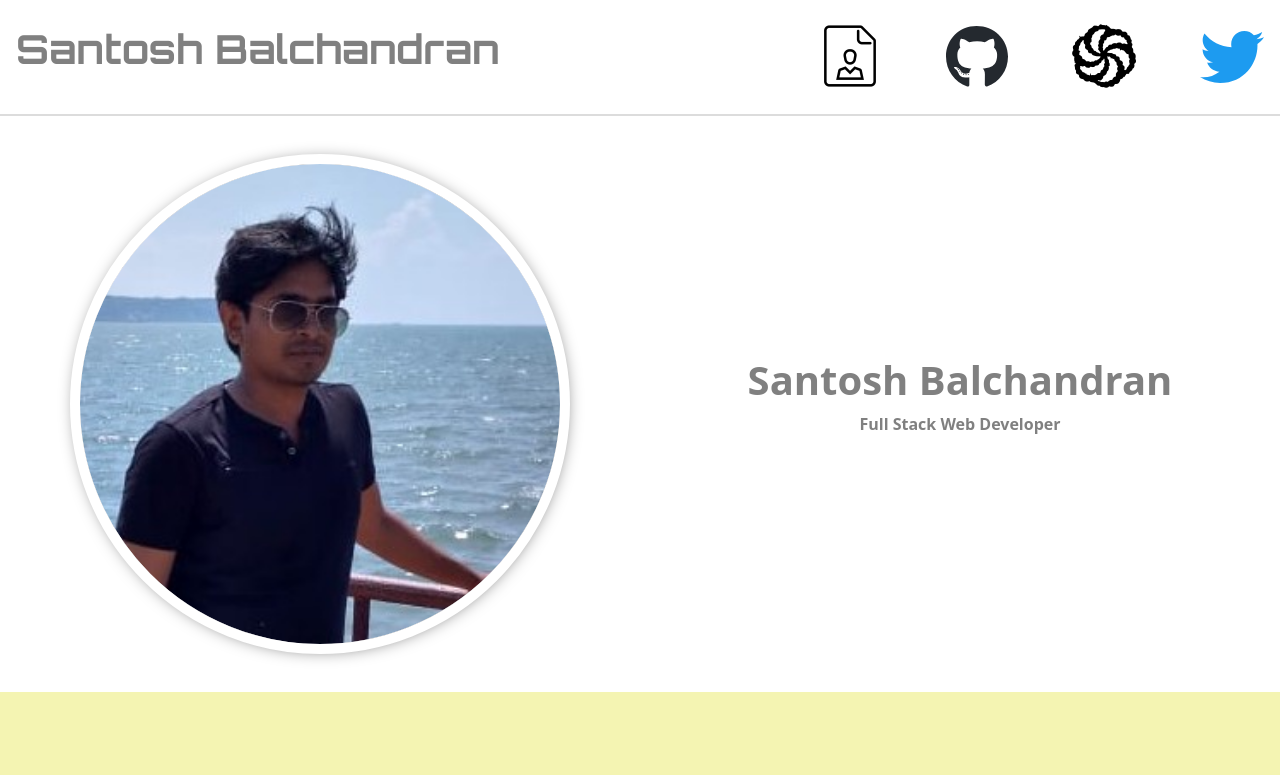
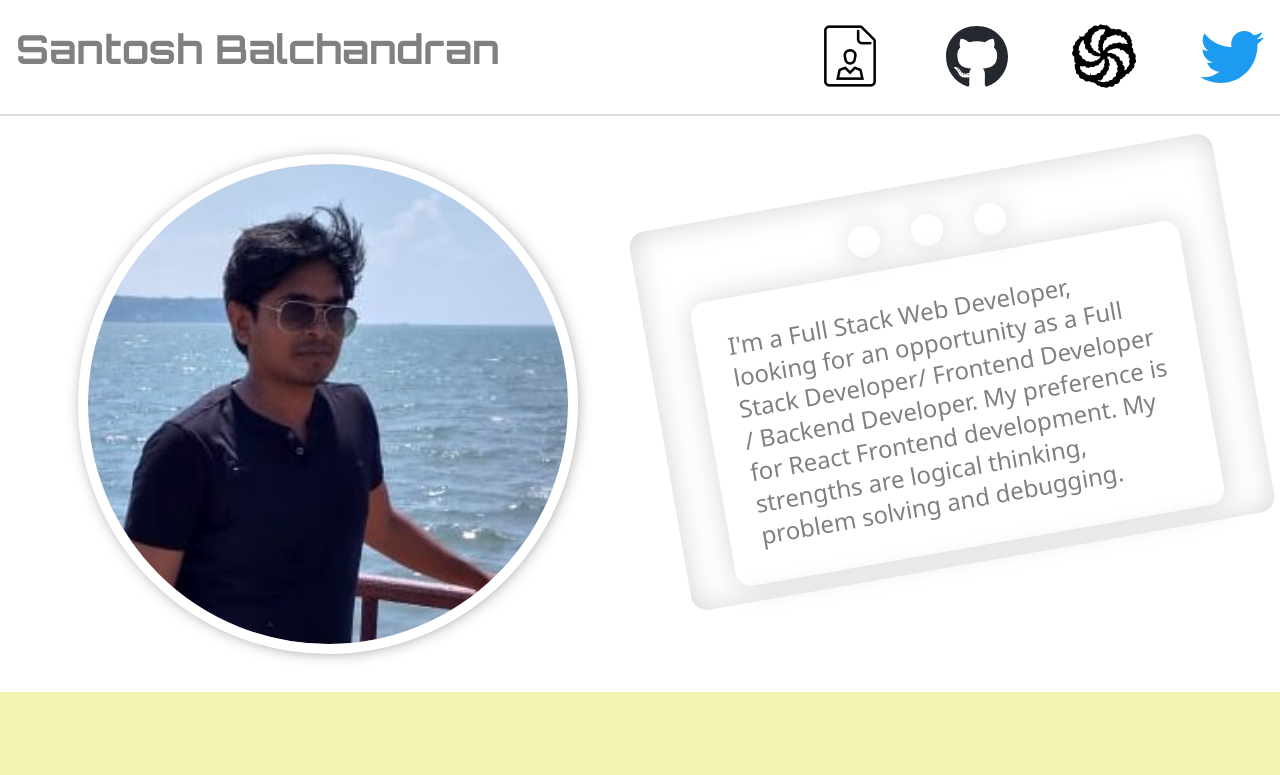
Before and after one commit to sanbal13/Portfolio, a React (Create React App) app: page / in a window 1280 px wide. Shown: the top 775 px of the page. Built offline with nearby package versions, Linux system fonts and the light colour scheme.

Commit message:
Add para to hero section and small changes to other sections

```diff
--- a/src/components/Footer.js
+++ b/src/components/Footer.js
@@ -6,7 +6,7 @@ export default function Footer() {
     <div className="footer padding-3rem">
     <div className="container">
     <div className="primary-footer">
-      Made by Santosh Balchandran(Full Stack Web Developer)
+      Developed by Santosh Balchandran | Full Stack Web Developer
       </div>
       <div className="connect-footer">
       <MyConnect />
--- a/src/components/HeroCode.js
+++ b/src/components/HeroCode.js
@@ -5,7 +5,8 @@ import Grid from '@mui/material/Unstable_Grid2/Grid2';
 
 export default function HeroCode() {
   return (
-    <div className="hero-section padding-3rem">
+    <div className="padding-3rem">
+    <div className="hero-section container">
       <Grid container>
         <Grid item xs={12} md={6}>
           <HeroImage />
@@ -15,5 +16,6 @@ export default function HeroCode() {
         </Grid>
       </Grid>
     </div>
+    </div>
   );
 }
--- a/src/components/HeroPara.js
+++ b/src/components/HeroPara.js
@@ -2,9 +2,14 @@ import React from 'react';
 
 export default function HeroPara() {
   return (
-    <div className='flex-center'>
-      <h1>Santosh Balchandran</h1>
-      <h3>Full Stack Web Developer</h3>
+    <div className='flex-center hero-para-wrapper'>
+    <div className="flex circle-container">
+    <span className="circle"></span>
+    <span className="circle"></span>
+    <span className="circle"></span>
+    </div>
+      <p className="hero-para">I'm a Full Stack Web Developer, looking for an opportunity as a Full Stack Developer/ Frontend Developer / Backend Developer. My preference is for React Frontend development. My strengths are logical thinking, problem solving and debugging.</p>
+
     </div>
   );
 }
--- a/src/components/style.css
+++ b/src/components/style.css
@@ -157,7 +157,7 @@ h2 {
   font-size: 3rem;
   text-align: center;
   margin: 2rem 0 5rem 0;
-  border-bottom: 2px solid rgb(220, 220, 220);;
+  border-bottom: 2px solid rgb(220, 220, 220);
   padding-bottom: 2rem;
 }
 h3 {
@@ -190,7 +190,7 @@ li {
   height: 100%;
 }
 .padding-3rem {
-  padding: 3rem 0;
+  padding: 3rem 1rem;
 }
 .background-primary {
   background-color: rgb(244, 244, 178);
@@ -221,7 +221,8 @@ header ul li {
 .logo-resume {
   border-radius: 1rem;
 }
-.logo-github, .logo-codewars {
+.logo-github,
+.logo-codewars {
   border-radius: 50%;
 }
 .logo-twitter {
@@ -234,9 +235,9 @@ header ul li {
   bottom: -3rem;
   background-color: #706f6f;
   color: #fff;
-  padding: .5rem .7rem;
+  padding: 0.5rem 0.7rem;
   font-weight: 700;
-  border-radius: .5rem;
+  border-radius: 0.5rem;
   display: none;
 }
 header li:hover {
@@ -246,10 +247,10 @@ header li:hover .tooltip {
   display: block;
 }
 .blue {
-  color: rgb(29,155,240);
+  color: rgb(29, 155, 240);
 }
 .black {
-  color: rgb(36,41,47);
+  color: rgb(36, 41, 47);
 }
 /************ Hero Section ***********/
 
@@ -260,11 +261,27 @@ header li:hover .tooltip {
   box-shadow: 1px 1px 20px #000;
   outline: 10px solid #fff;
 }
-.hero-code {
-    rotate: -5deg;
-    box-shadow: 1px 1px 30px #000;
-    margin: 3rem;
+.hero-para{
+  box-shadow: 1px 1px 30px #d7d5d5;
+  margin: 0 3rem;
   border-radius: 1rem;
+  padding: 2rem;
+  line-height: 2rem;
+  font-size: 1.5rem;
+  color: grey;
+}
+.hero-para-wrapper  {
+  rotate:-10deg;
+  box-shadow: inset 1px 1px 30px #d7d5d5;
+  border-radius: 1rem;
+  height: 80%;
+  margin: 1rem;
+}
+.circle {
+  padding: 1rem;
+  box-shadow: 1px 1px 30px #d7d5d5;
+  border-radius: 50%;
+  margin: 1rem;
 }
 /************ Skills ***********/
 .logo-container {
@@ -283,14 +300,20 @@ header li:hover .tooltip {
 /************ Projects ***********/
 .thumbnail {
   width: 100%;
-  border-bottom: 1px solid grey;
-  position: relative;
+  filter: blur(1px);
 }
+.thumbnail:hover {
+  border: 2px solid grey;
+ filter: blur(0px);
+}
+.thumbnail:hover .card {
+  box-shadow: 1px 1px 20px #fff;
+}
+
 .card {
   width: 400px;
-  margin-bottom: 1rem;
-  box-shadow: 1px 1px 30px rgb(66, 65, 65);
-  border-radius: .5rem;
+  box-shadow: 1px 1px 30px grey;
+  border-radius: 0.5rem;
   position: relative;
 }
 
@@ -298,47 +321,47 @@ header li:hover .tooltip {
   position: absolute;
   top: 45%;
   left: 35%;
-  background-color: rgba(0, 0, 0, .6);
+  background-color: rgba(0, 0, 0, 0.6);
   font-weight: 700;
-  color:#fff;
+  color: #fff;
   padding: 1rem 1.5rem;
-  border-radius: .5rem;
-
+  border-radius: 0.5rem;
 }
 .card-button:hover {
-  background-color: rgba(0,0,0, .9);
+  background-color: rgba(0, 0, 0, 0.9);
   box-shadow: 1px 1px 5px #000;
 }
 /************ Footer ***********/
 .footer {
-  background-color: grey;
+  background-color: rgb(60, 60, 60);
   color: rgb(244, 244, 178);
   text-align: center;
 }
 .primary-footer {
   padding-bottom: 2rem;
-  border-bottom: 1px solid rgba(244, 244, 178, .4);
+  border-bottom: 1px solid rgba(244, 244, 178, 0.4);
   font-weight: 300;
-  letter-spacing: .2rem;
+  letter-spacing: 0.2rem;
+  font-size: 1.5rem;
 }
 .footer h4 {
-  color:rgba(244, 244, 178, .4);
+  color: rgba(244, 244, 178, 0.4);
 }
 .attribution li {
   display: inline-block;
 }
 .attribution li::after {
-  content: " | ";
+  content: ' | ';
 }
 .footer a {
-  color: rgba(244, 244, 178, .4);
+  color: rgba(244, 244, 178, 0.4);
 }
 .connect-footer {
   width: 20rem;
   margin: 2rem auto;
   margin-bottom: 0;
   padding-bottom: 1rem;
-  border-bottom: 1px solid rgba(244, 244, 178, .4);
+  border-bottom: 1px solid rgba(244, 244, 178, 0.4);
 }
 .attribution-footer {
   margin-top: 2rem;
```
Lines whose indentation alone changed are shown as unchanged.
